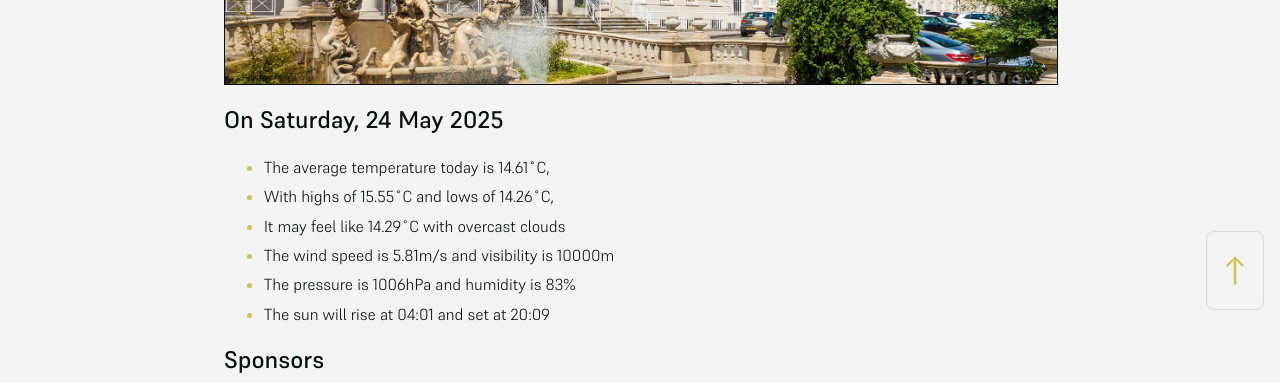
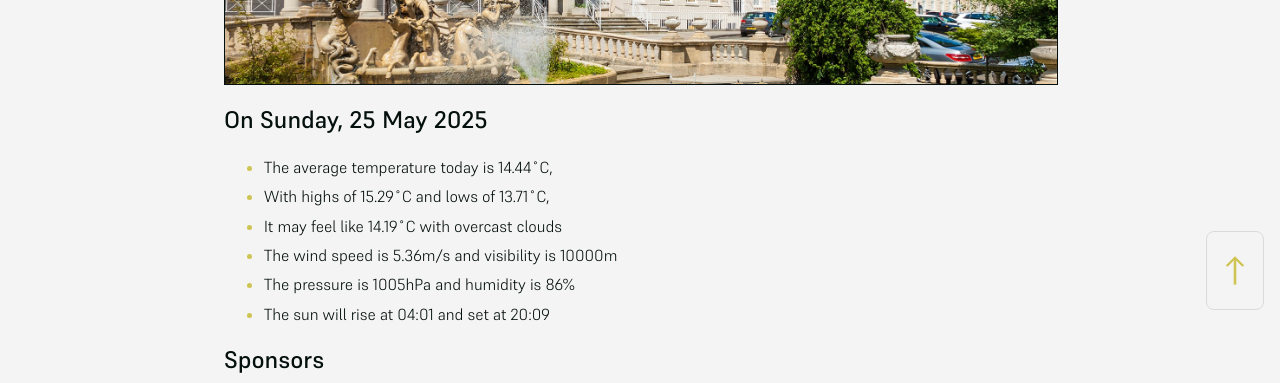
Before and after one commit to mat-0/cheltenham-open-data, a Jekyll site: the page built from index.md, in a window 1280 px wide. Shown: the part 574-957 px from the top of the page. Built offline with Jekyll 4.4.1, drawn with Linux system fonts in a browser that asks for light colours.

Commit message:
Updated 2025-05-25 01:24:46

```diff
--- a/index.md
+++ b/index.md
@@ -8,13 +8,13 @@ seo: Menu
 ![Logo](/images/logo.jpg){:width="832px"}
 
 <!-- weather_marker starts -->
-## On Saturday, 24 May 2025
+## On Sunday, 25 May 2025
 
-- The average temperature today is 14.61˚C,
-- With highs of 15.55˚C and lows of 14.26˚C,
-- It may feel like 14.29˚C with overcast clouds
-- The wind speed is 5.81m/s and visibility is 10000m
-- The pressure is 1006hPa and humidity is 83%
+- The average temperature today is 14.44˚C,
+- With highs of 15.29˚C and lows of 13.71˚C,
+- It may feel like 14.19˚C with overcast clouds
+- The wind speed is 5.36m/s and visibility is 10000m
+- The pressure is 1005hPa and humidity is 86%
 - The sun will rise at 04:01 and set at 20:09
 
 <!-- weather_marker ends -->
```
Also changed, not shown: _data/flood.json (+5 -27 lines), _pages/news.md (+5 -5 lines), _pages/terrorism.md (+1 -1 lines).
